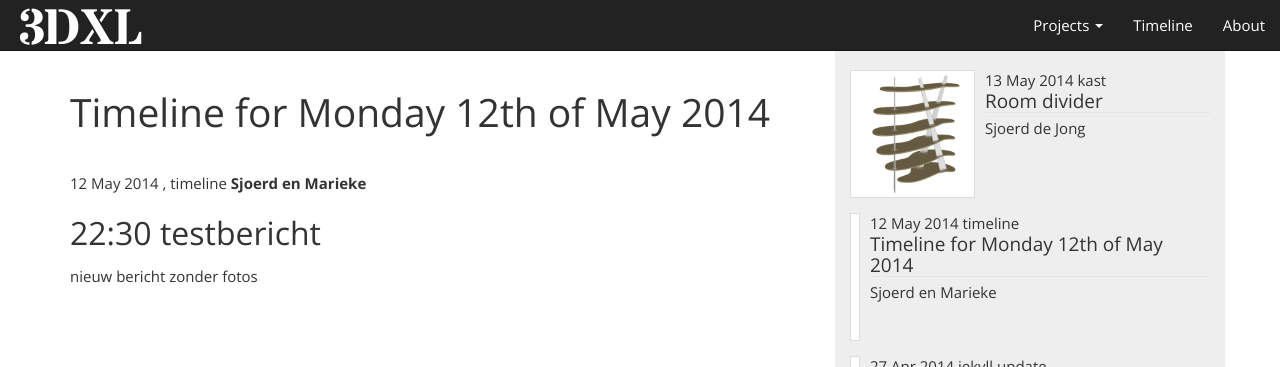
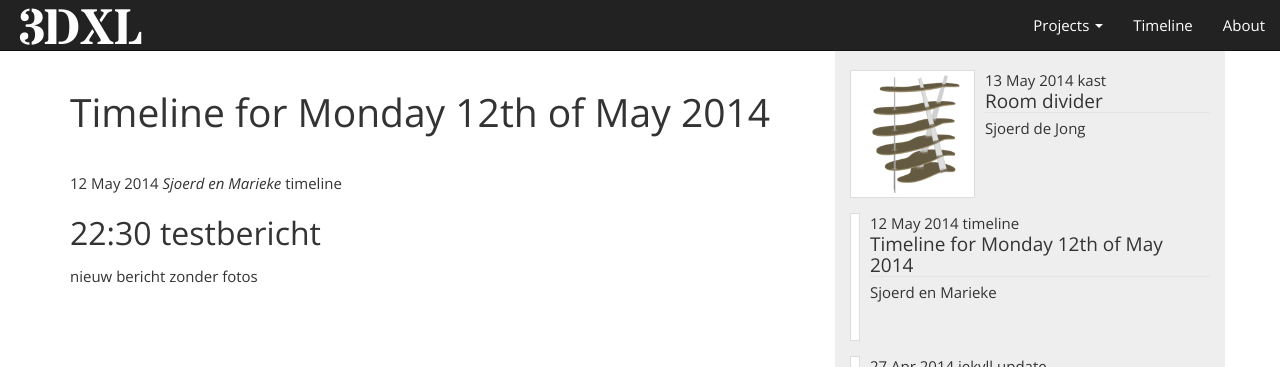
Before and after one commit to 3dxl/3dxl.github.io, a Jekyll site: the page built from _posts/2014-05-12-timeline.markdown, in a window 1280 px wide. Shown: the top 367 px of the page. Built offline with Jekyll 4.4.1, drawn with Linux system fonts in a browser that asks for light colours; nearby versions of some CDN libraries; Markdown is read by kramdown in place of the engine named in the settings.

```diff
--- a/_layouts/post.html
+++ b/_layouts/post.html
@@ -5,8 +5,8 @@
 
 <p class="meta">
   {{ page.date | date_to_string }}
-  {% for category in page.categories %}, {{category}}{% endfor %}
-  {% for author in page.authors %} <strong>{{author}}</strong>{% endfor %}
+  {% for author in page.authors %} <i>{{author}}</i>{% endfor %}
+  {% for category in page.categories %} {{category}}{% endfor %}
 </p>
 
 <div class="post">
```
